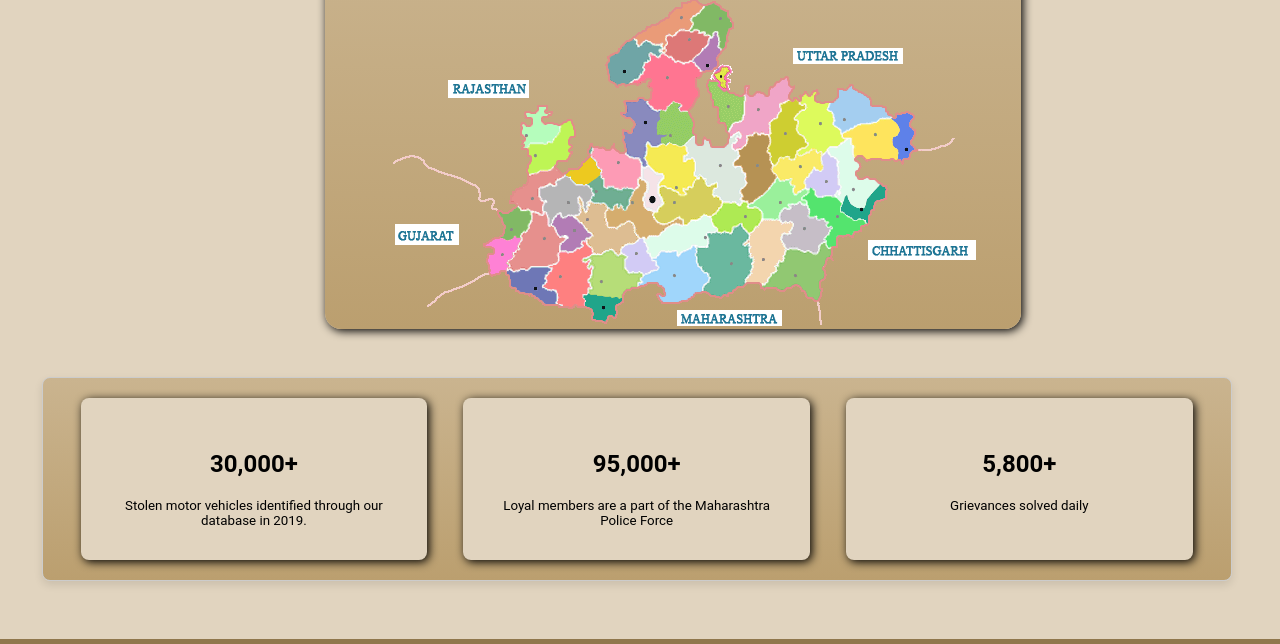
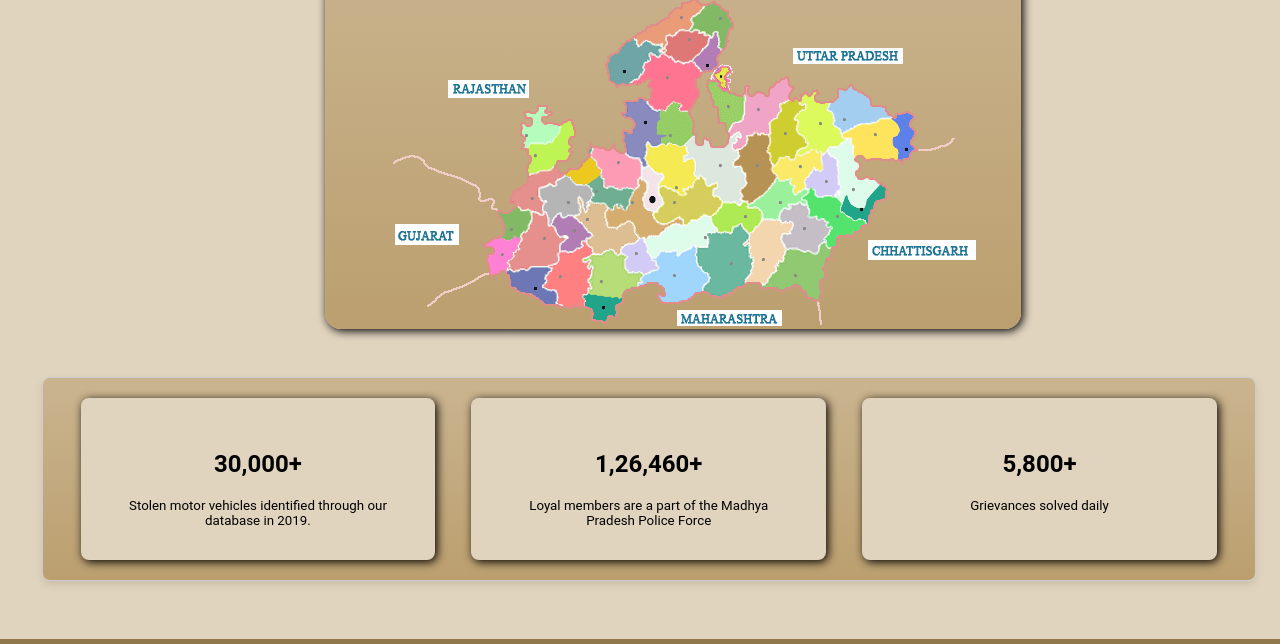
Before and after one commit to AnshSable/minor-project, a plain HTML site: page index.html in a window 1280 px wide. Shown: the part 852-1496 px from the top of the page. Drawn offline with Linux system fonts and the light colour scheme.

Commit message:
number of employess

```diff
--- a/index.html
+++ b/index.html
@@ -190,8 +190,8 @@
                     <p>Stolen motor vehicles identified through our database in 2019.</p>
                 </div>
                 <div class="counting2">
-                    <h2>95,000+</h2>
-                    <p>Loyal members are a part of the Maharashtra Police Force</p>
+                    <h2>1,26,460+</h2>
+                    <p>Loyal members are a part of the Madhya Pradesh Police Force</p>
                 </div>
                 <div class="counting3">
                     <h2>5,800+</h2>
```
